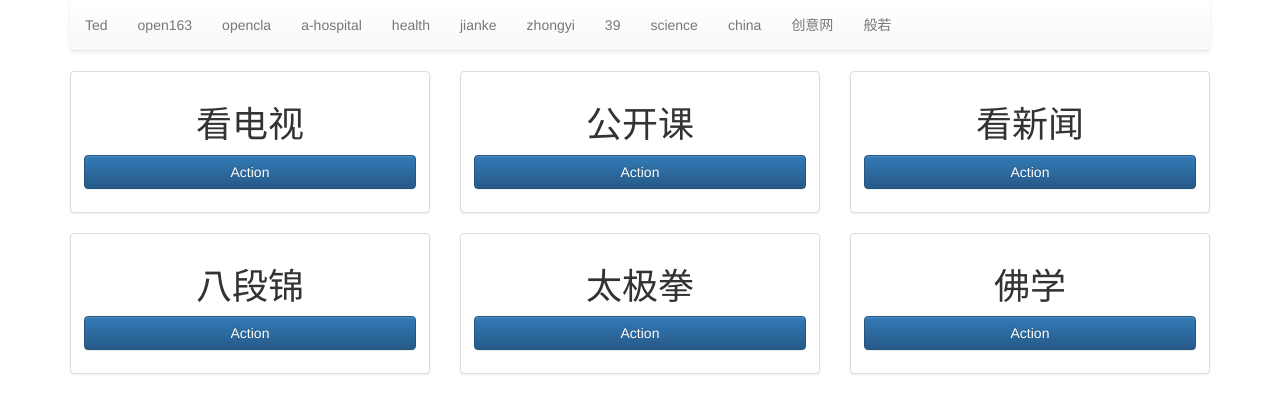
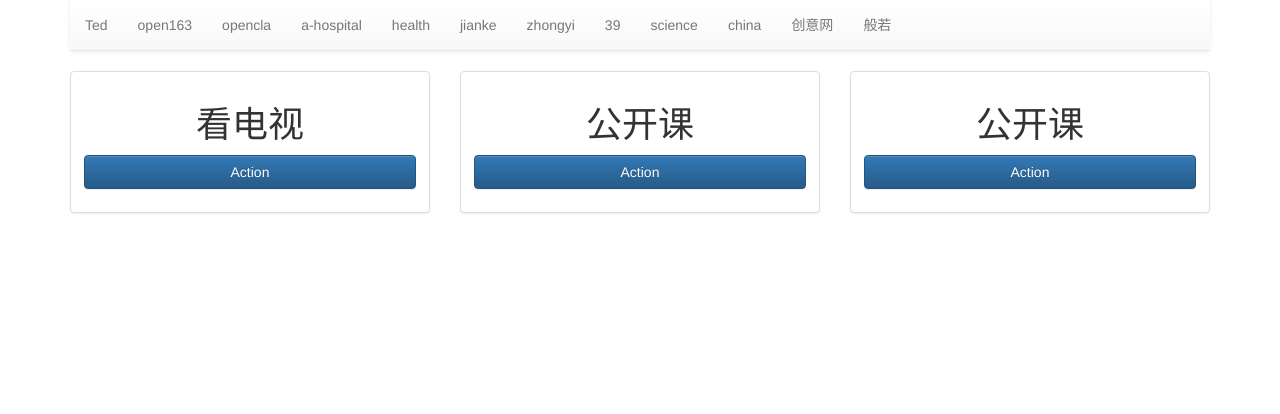
Before and after one commit to G-Ping/G-Ping.github.io, a plain HTML site: page index.html in a window 1280 px wide. Drawn offline with nearby package versions, Linux system fonts and the light colour scheme.

Commit message:
Update index.html

```diff
--- a/index.html
+++ b/index.html
@@ -102,56 +102,17 @@ function get(s){
             </div>
           </div>
         </div>
+
         <div class="col-md-4">
           <div class="thumbnail">
-						<div class="caption">
-							<h1 class="text-center">
-								看新闻
-							</h1>
-              <p>
-                 <a class="btn btn-primary btn-block" href="http://www.china.com.cn/"> Action</a>
-              </p>
-						</div>
-					</div>
-				</div>
-</div>
-<div class="row">
-				<div class="col-md-4">
-					<div class="thumbnail">
-						<div class="caption">
+            <div class="caption">
               <h1 class="text-center">
-                八段锦
+                公开课
               </h1>
               <p>
-                 <a class="btn btn-primary btn-block" href="http://www.iqiyi.com/w_19ruismbx1.html"> Action</a>
+                 <a class="btn btn-primary btn-block" herf="http://opencla.cctv.com"> Action</a>
               </p>
-						</div>
-					</div>
-				</div>
-        <div class="col-md-4">
-					<div class="thumbnail">
-						<div class="caption">
-							<h1 class="text-center">
-							     太极拳
-							</h1>
-              <p>
-                 <a class="btn btn-primary btn-block" href="hthttp://www.iqiyi.com/w_19ruismbx1.htmll"> Action</a>
-              </p>
-						</div>
-					</div>
-				</div>
-        <div class="col-md-4">
-					<div class="thumbnail">
-						<div class="caption">
-              <h1 class="text-center">
-                佛学
-              </h1>
-              <p>
-
-                 <a  class="btn btn-primary btn-block" href="http://www.rushiwowen.org/category-00.jsp" >Action</a>
-              </p>
-
-						</div>
-					</div>
-				</div>
+            </div>
+          </div>
+        </div>
 </div>
```
